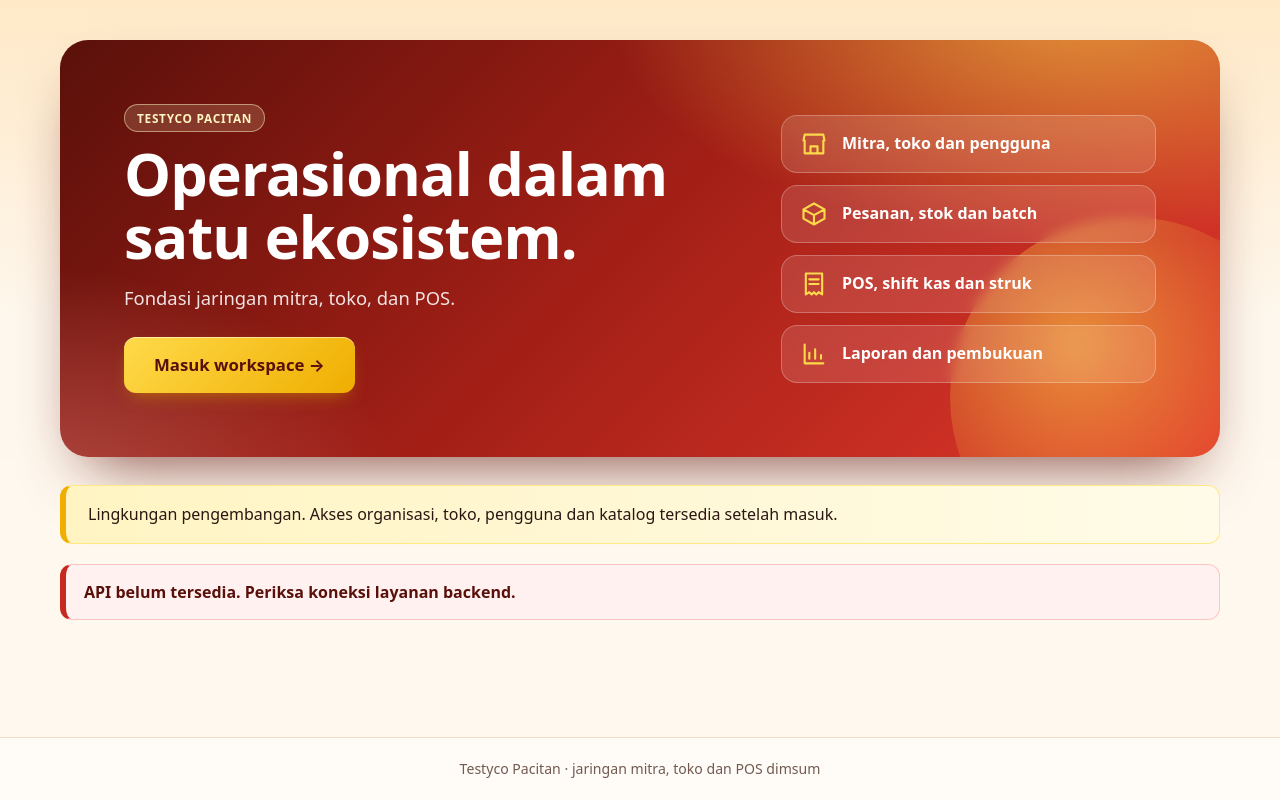
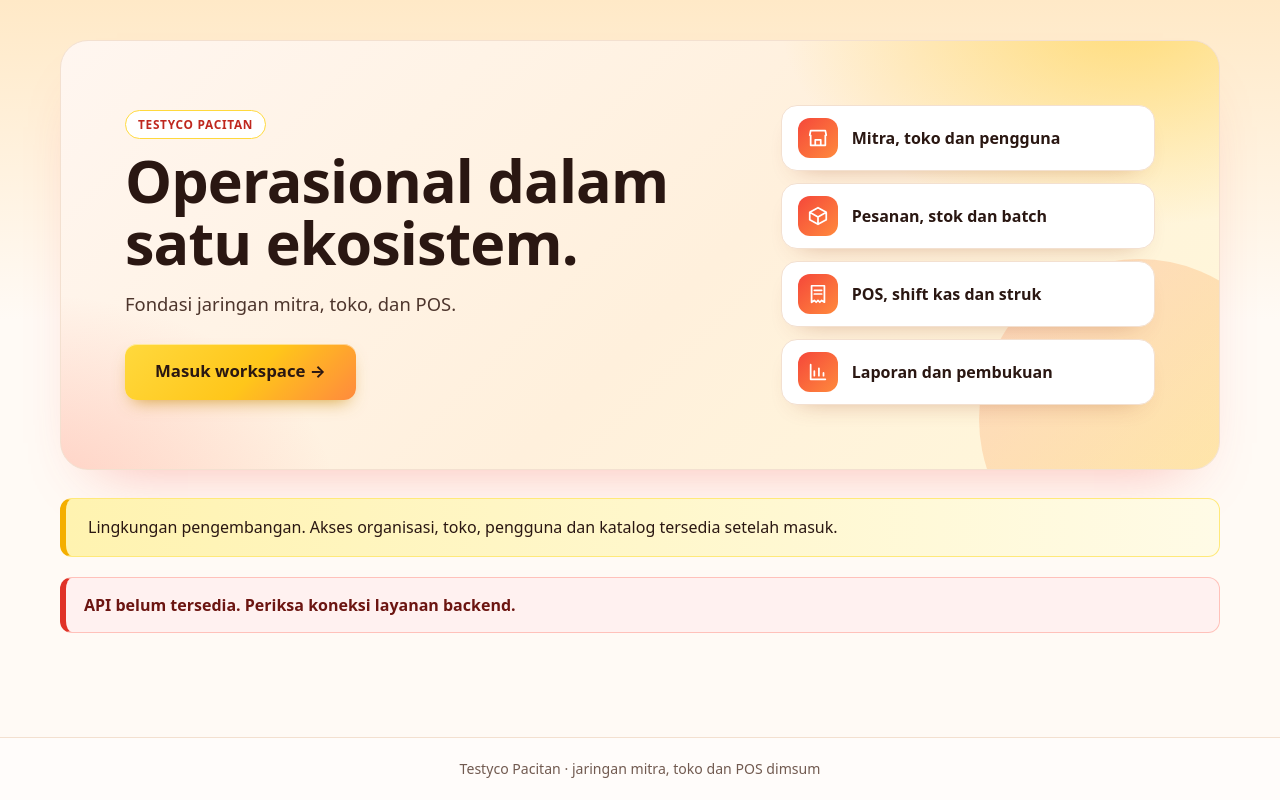
Before and after one commit to bagusherdiyawan/testyco_pacitan, a Laravel app: page / in a window 1280 px wide. Run offline with Laravel 12, Linux system fonts and the light colour scheme; data that the repository does not hold is empty.

Commit message:
feat(web): fresher red/yellow palette and landing without module map
Co-Authored-By: Claude Sonnet 5.5 <noreply@anthropic.com>

```diff
--- a/apps/web/public/app.css
+++ b/apps/web/public/app.css
@@ -1,11 +1,11 @@
 /* Testyco web UI. Colours come from tokens.css (generated from packages/design-tokens/tokens.json). */
 :root {
   color-scheme: light;
-  --grad-brand: linear-gradient(120deg, var(--red-700) 0%, var(--red-500) 46%, #f57a1f 76%, var(--yellow-400) 100%);
+  --grad-brand: linear-gradient(120deg, var(--red-500) 0%, var(--orange-400) 55%, var(--yellow-400) 100%);
   --grad-button: linear-gradient(135deg, var(--red-700), var(--red-500));
-  --grad-hero: radial-gradient(760px 380px at 88% -8%, rgba(255, 218, 74, .6), transparent 62%),
-    radial-gradient(620px 360px at -4% 108%, rgba(255, 154, 146, .38), transparent 62%),
-    linear-gradient(135deg, var(--red-900) 0%, var(--red-700) 48%, var(--red-500) 100%);
+  --grad-hero: radial-gradient(560px 340px at 92% -6%, rgba(255, 198, 26, .5), transparent 62%),
+    radial-gradient(520px 340px at -4% 108%, rgba(255, 106, 92, .28), transparent 62%),
+    linear-gradient(135deg, #fff6f0 0%, #fff0dc 55%, #fff8d9 100%);
   --shadow-card: 0 1px 2px rgba(90, 16, 10, .06), 0 10px 28px -14px rgba(90, 16, 10, .22);
   --shadow-lift: 0 2px 4px rgba(90, 16, 10, .08), 0 18px 36px -16px rgba(90, 16, 10, .34);
   --font: system-ui, -apple-system, "Segoe UI", Roboto, "Helvetica Neue", Arial, sans-serif;
@@ -118,7 +118,7 @@ a:focus-visible, button:focus-visible, input:focus-visible, select:focus-visible
 .button:hover { color: #fff; filter: brightness(1.08); transform: translateY(-1px); box-shadow: 0 10px 20px -8px rgba(162, 31, 22, .7), inset 0 1px 0 rgba(255, 255, 255, .22) }
 .button:active { transform: translateY(0); filter: brightness(.96) }
 .button:disabled { cursor: not-allowed; opacity: .55; transform: none; filter: none }
-.button.button--accent { background: linear-gradient(135deg, var(--yellow-300), var(--yellow-500)); color: var(--red-900); box-shadow: 0 8px 18px -8px rgba(201, 138, 0, .8), inset 0 1px 0 rgba(255, 255, 255, .5) }
+.button.button--accent { background: linear-gradient(135deg, var(--yellow-300), var(--yellow-400) 55%, var(--orange-400)); color: var(--ink-900); box-shadow: 0 8px 18px -8px rgba(201, 138, 0, .8), inset 0 1px 0 rgba(255, 255, 255, .5) }
 .button.button--accent:hover { color: var(--red-900) }
 .button.button--ghost { background: transparent; color: #fff; box-shadow: inset 0 0 0 2px rgba(255, 255, 255, .55); min-height: 40px; padding: 7px 16px }
 .button.button--ghost:hover { background: rgba(255, 255, 255, .16); box-shadow: inset 0 0 0 2px #fff }
@@ -240,23 +240,24 @@ summary::marker { color: var(--yellow-600) }
   padding: clamp(28px, 5vw, 64px);
   border-radius: 28px;
   background: var(--grad-hero);
-  color: #fff;
-  box-shadow: 0 30px 60px -28px rgba(90, 16, 10, .8);
+  border: 1px solid var(--surface-line);
+  color: var(--ink-900);
+  box-shadow: 0 30px 60px -36px rgba(245, 71, 58, .4);
 }
 .hero::after {
   content: "";
   position: absolute;
-  right: -90px;
-  bottom: -120px;
-  width: 360px;
-  height: 360px;
+  right: -80px;
+  bottom: -110px;
+  width: 320px;
+  height: 320px;
   border-radius: 50%;
-  background: radial-gradient(circle at 35% 35%, rgba(255, 218, 74, .55), rgba(255, 218, 74, 0) 68%);
+  background: linear-gradient(135deg, rgba(245, 71, 58, .16), rgba(255, 198, 26, .3));
   pointer-events: none;
 }
-.hero .badge { background: rgba(255, 244, 194, .16); border-color: rgba(255, 244, 194, .5); color: var(--yellow-100) }
-.hero h1 { color: #fff; font-size: clamp(2.1rem, 5.2vw, 3.7rem); font-weight: 850; line-height: 1.05; margin-bottom: 16px }
-.hero p { color: rgba(255, 255, 255, .88); font-size: 1.15rem; max-width: 560px }
+.hero .badge { background: #fff; border-color: var(--yellow-300); color: var(--red-700) }
+.hero h1 { color: var(--ink-900); font-size: clamp(2.1rem, 5.2vw, 3.7rem); font-weight: 850; line-height: 1.05; margin-bottom: 16px }
+.hero p { color: var(--ink-700); font-size: 1.15rem; max-width: 560px }
 .hero-actions { display: flex; gap: 12px; flex-wrap: wrap; margin-top: 24px }
 .hero-actions .button.button--ghost { min-height: 56px; padding: 14px 26px }
 .hero-points { position: relative; z-index: 1; display: grid; gap: 12px; margin: 0; padding: 0; list-style: none }
@@ -265,15 +266,15 @@ summary::marker { color: var(--yellow-600) }
   align-items: center;
   gap: 14px;
   margin: 0;
-  padding: 14px 18px;
-  background: rgba(255, 255, 255, .12);
-  border: 1px solid rgba(255, 255, 255, .26);
+  padding: 12px 16px;
+  background: #fff;
+  border: 1px solid var(--surface-line);
   border-radius: 16px;
-  backdrop-filter: blur(6px);
-  color: #fff;
+  box-shadow: 0 12px 26px -18px rgba(150, 60, 20, .45);
+  color: var(--ink-900);
   font-weight: 650;
 }
-.hero-points svg { flex: none; width: 28px; height: 28px; stroke: var(--yellow-300); fill: none; stroke-width: 1.8; stroke-linecap: round; stroke-linejoin: round }
+.hero-points svg { flex: none; width: 40px; height: 40px; padding: 9px; border-radius: 12px; background: linear-gradient(135deg, var(--red-500), var(--orange-400)); stroke: #fff; fill: none; stroke-width: 1.9; stroke-linecap: round; stroke-linejoin: round }
 .section-title { display: flex; align-items: center; gap: 12px; margin: 36px 0 8px }
 .section-title::after { content: ""; flex: 1; height: 3px; border-radius: 3px; background: linear-gradient(90deg, var(--yellow-300), transparent) }
 .status-chip { display: inline-flex; align-items: center; gap: 7px; font-size: .82rem; font-weight: 700; color: var(--ink-500) }
@@ -283,10 +284,10 @@ summary::marker { color: var(--yellow-600) }
 
 /* Auth pages */
 .auth-shell { display: grid; grid-template-columns: minmax(0, 1fr) minmax(0, 460px); gap: 0; max-width: 980px; margin: 24px auto; border-radius: 28px; overflow: hidden; box-shadow: 0 30px 60px -28px rgba(90, 16, 10, .7) }
-.auth-brand { position: relative; padding: 44px 40px; background: var(--grad-hero); color: #fff; display: flex; flex-direction: column; justify-content: center }
-.auth-brand .badge { align-self: flex-start; background: rgba(255, 244, 194, .16); border-color: rgba(255, 244, 194, .5); color: var(--yellow-100) }
-.auth-brand h2 { color: #fff; font-size: clamp(1.6rem, 3vw, 2.2rem); font-weight: 850; line-height: 1.1 }
-.auth-brand p { color: rgba(255, 255, 255, .88) }
+.auth-brand { position: relative; padding: 44px 40px; background: var(--grad-hero); color: var(--ink-900); display: flex; flex-direction: column; justify-content: center }
+.auth-brand .badge { align-self: flex-start; background: #fff; border-color: var(--yellow-300); color: var(--red-700) }
+.auth-brand h2 { color: var(--ink-900); font-size: clamp(1.6rem, 3vw, 2.2rem); font-weight: 850; line-height: 1.1 }
+.auth-brand p { color: var(--ink-700) }
 .auth-shell .auth-card { margin: 0; border: 0; border-radius: 0; box-shadow: none; border-top: 0; padding: 44px 40px; display: flex; flex-direction: column; justify-content: center }
 .auth-shell .auth-card .button { width: 100%; margin-top: 8px }
 .auth-card { max-width: 520px; margin: 40px auto }
--- a/apps/web/public/tokens.css
+++ b/apps/web/public/tokens.css
@@ -1 +1 @@
-:root{--color-primary:#c62a1f;--space-md:16px;--radius-card:16px;--red-50:#fff1f0;--red-100:#ffe1de;--red-200:#ffc5c0;--red-300:#ff9a92;--red-400:#f66a5f;--red-500:#e2382c;--red-600:#c62a1f;--red-700:#a21f16;--red-800:#82180f;--red-900:#5a100a;--yellow-50:#fffbe8;--yellow-100:#fff4c2;--yellow-200:#ffe985;--yellow-300:#ffda4a;--yellow-400:#fbc61b;--yellow-500:#efae00;--yellow-600:#c98a00;--yellow-700:#996800;--ink-900:#2a1712;--ink-700:#4d352c;--ink-500:#715a50;--surface-page:#fff8ee;--surface-card:#ffffff;--surface-tint:#fff3df;--surface-line:#f1ddc4}
+:root{--color-primary:#e03328;--space-md:16px;--radius-card:16px;--red-50:#fff1f0;--red-100:#ffe0dc;--red-200:#ffc1ba;--red-300:#ff968c;--red-400:#ff6a5c;--red-500:#f5473a;--red-600:#e03328;--red-700:#bf271e;--red-800:#9a1e17;--red-900:#6c1511;--orange-400:#ff8a3d;--orange-500:#f97316;--orange-600:#ea580c;--yellow-50:#fffbe6;--yellow-100:#fff3b0;--yellow-200:#ffe97a;--yellow-300:#ffd93d;--yellow-400:#ffc61a;--yellow-500:#f4ae00;--yellow-600:#c98a00;--yellow-700:#996600;--ink-900:#2a1712;--ink-700:#4d352c;--ink-500:#715a50;--surface-page:#fffaf5;--surface-card:#ffffff;--surface-tint:#fff3e8;--surface-line:#f3e0d0}
--- a/apps/web/resources/views/pages/workspace.blade.php
+++ b/apps/web/resources/views/pages/workspace.blade.php
@@ -14,5 +14,5 @@
 </ul>
 </section>
 <aside role="status">Lingkungan pengembangan. Akses organisasi, toko, pengguna dan katalog tersedia setelah masuk.</aside>
-@if($unavailable)<p role="alert">API belum tersedia. Periksa koneksi layanan backend.</p>@else<h2 class="section-title">Peta modul</h2><x-organisms.module-grid :modules="$modules" />@endif
+@if($unavailable)<p role="alert">API belum tersedia. Periksa koneksi layanan backend.</p>@endif
 </x-templates.app>
```
Also changed, not shown: apps/web/public/dashboard-charts.js (+4 -4 lines), apps/web/public/soft-brand.css (+9 -9 lines), apps/web/tests/Feature/ExampleTest.php (+2 -2 lines), 2 other files.
